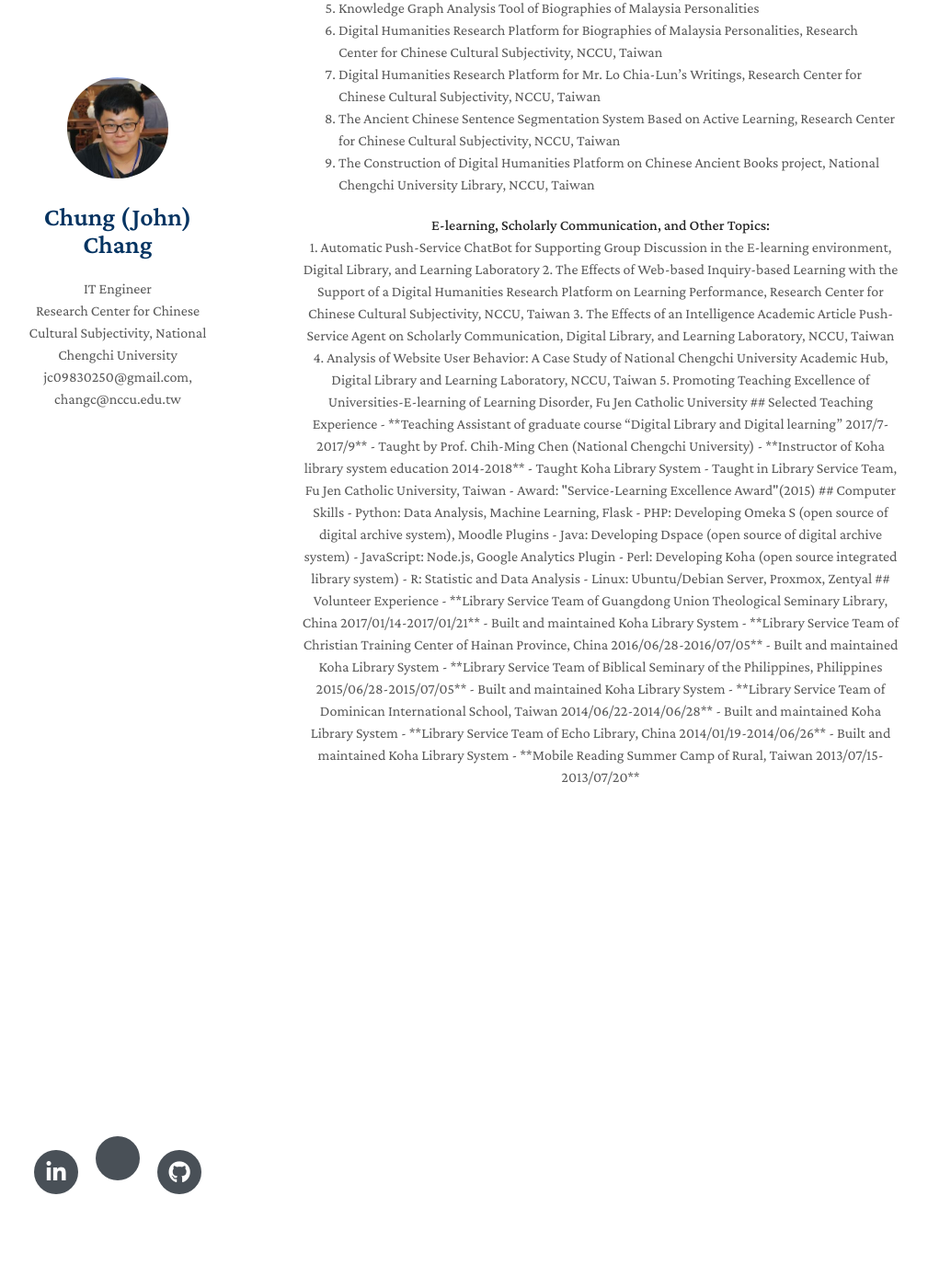
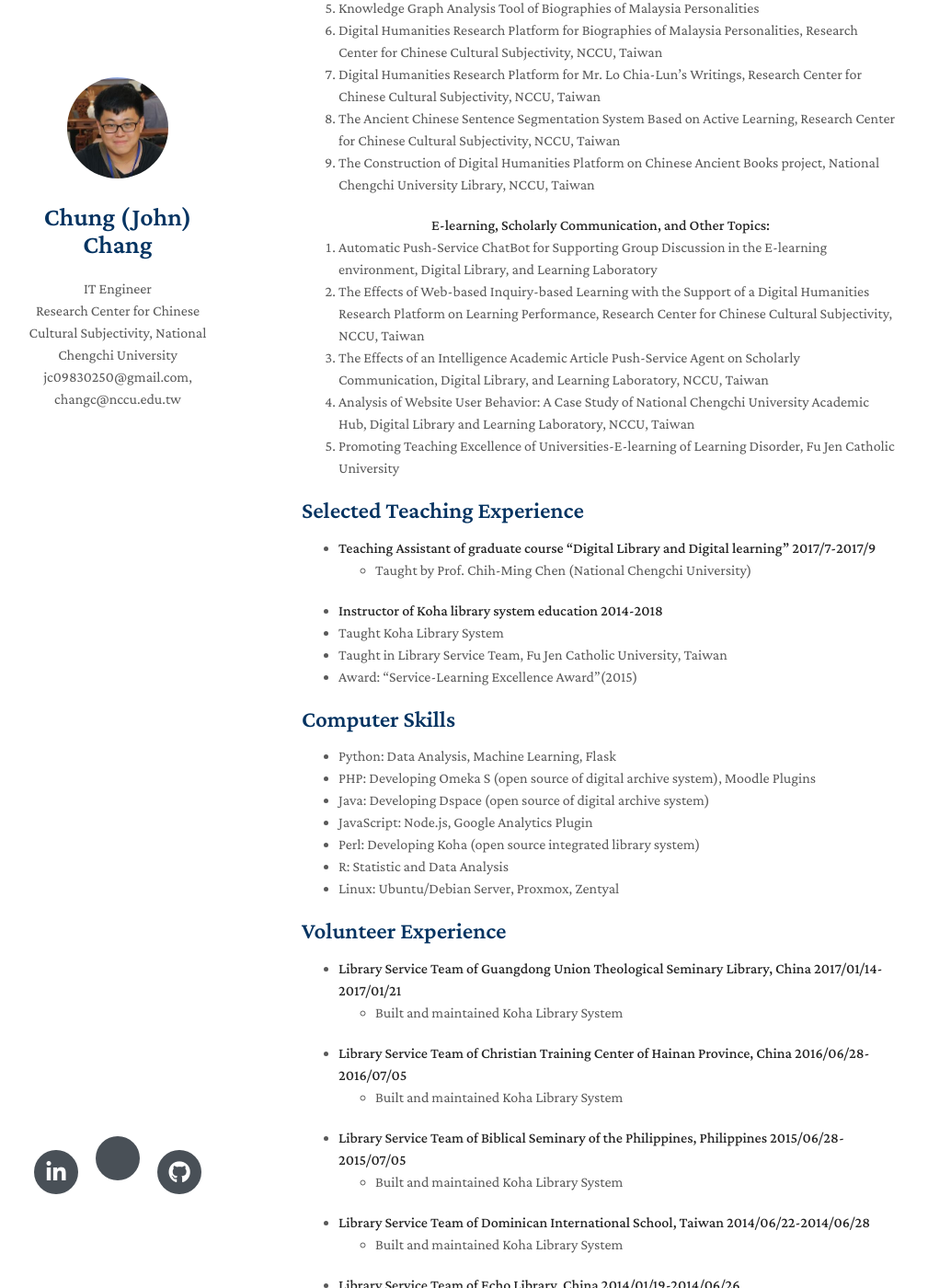
Before and after one commit to jc9830250/jc9830250.github.io, a Jekyll site: the page built from index.md, in a window 1280 px wide and 1400 px high, scrolled down 2919 px. Shown: the whole window at 92% size, without its empty margins (142-1151 px from the left). Built offline with Jekyll 4.4.1, drawn with Linux system fonts in a browser that asks for light colours; nearby versions of some CDN libraries; a style sheet for code colours, icons or effects is not loaded; our own code applies the rules of GitHub Pages for plain Markdown files; some of the changed text lies outside the part shown.

Commit message:
Update index.md

```diff
--- a/index.md
+++ b/index.md
@@ -78,7 +78,7 @@ Digital Library, Digital Humanities, Information Organization, Natural Language
 9. The Construction of Digital Humanities Platform on Chinese Ancient Books project, National Chengchi University Library, NCCU, Taiwan
 <center>
 <strong>E-learning, Scholarly Communication, and Other Topics:</strong>
-<center>
+</center>
 1. Automatic Push-Service ChatBot for Supporting Group Discussion in the E-learning environment, Digital Library, and Learning Laboratory
 2. The Effects of Web-based Inquiry-based Learning with the Support of a Digital Humanities Research Platform on Learning Performance, Research Center for Chinese Cultural Subjectivity, NCCU, Taiwan
 3. The Effects of an Intelligence Academic Article Push-Service Agent on Scholarly Communication, Digital Library, and Learning Laboratory, NCCU, Taiwan
```
